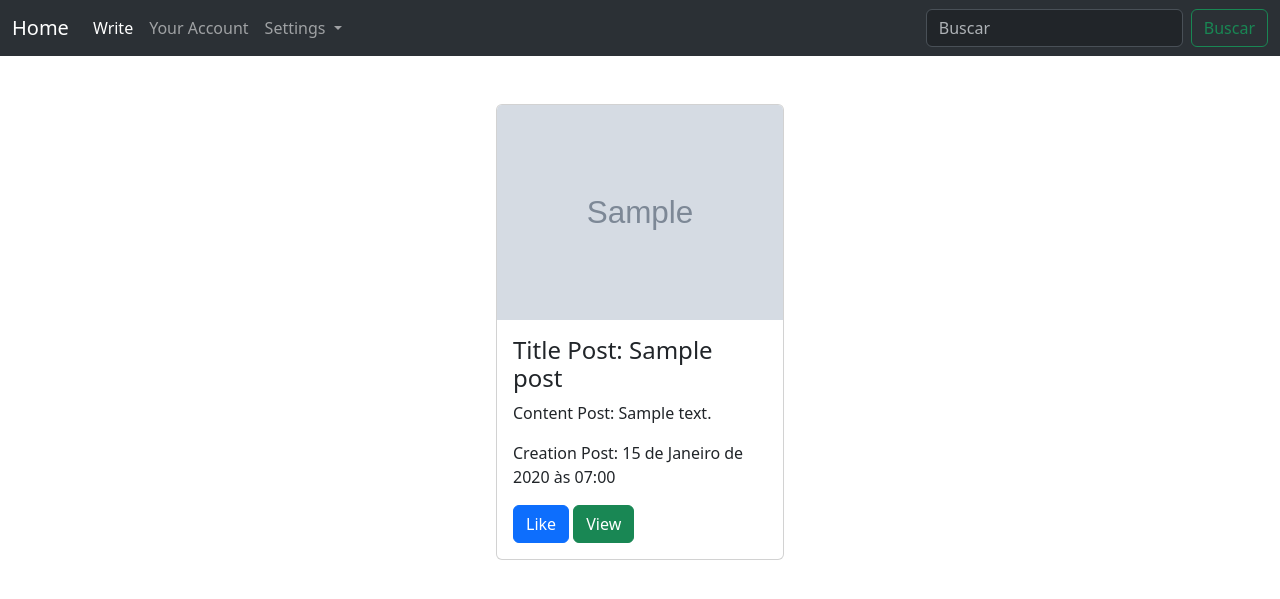
After one commit to danielluccio/Simple-Blog, a Django app: page /post_details/1/ in a window 1280 px wide. The commit adds this page. Shown: the top 599 px of the page. Run offline with Django 5.2, Linux system fonts and the light colour scheme; tables that the repository leaves empty hold one stand-in row (values such as "Sample post"); grey boxes marked "Sample" are stand-in pictures.

Commit message:
Adicionando Create e ViewPost

```diff
--- a/App/templates/base.html
+++ b/App/templates/base.html
@@ -16,7 +16,7 @@
 
     <nav class="navbar navbar-expand-lg bg-body-tertiary" data-bs-theme="dark">
   <div class="container-fluid">
-    <a class="navbar-brand" href="#">Home</a>
+    <a class="navbar-brand" href="{% url 'post_list' %}">Home</a>
     <button class="navbar-toggler" type="button" data-bs-toggle="collapse" data-bs-target="#navbarSupportedContent" aria-controls="navbarSupportedContent" aria-expanded="false" aria-label="Toggle navigation">
       <span class="navbar-toggler-icon"></span>
     </button>
@@ -41,8 +41,8 @@
         </li>
       </ul>
       <form class="d-flex" role="search">
-        <input class="form-control me-2" type="search" placeholder="Search" aria-label="Search">
-        <button class="btn btn-outline-success" type="submit">Search</button>
+        <input class="form-control me-2" type="search" placeholder="Buscar" aria-label="Search">
+        <button class="btn btn-outline-success" type="submit">Buscar</button>
       </form>
     </div>
   </div>
--- /dev/null
+++ b/App/templates/post_details.html
@@ -0,0 +1,20 @@
+{% extends 'base.html' %}
+
+{% block title %}View Post{% endblock %}
+
+{% block content %}
+
+
+<div class="d-flex justify-content-center mt-5" >
+<div class="card" style="width: 18rem;"> <!-- Cada post em um card separado -->
+    <img src="{{ post.image.url }}" alt="{{ post.title }}" style="width: 100%;" class="card-img-top">
+    <div class="card-body">
+        <h4 class="card-title"> Title Post: {{ post.title }}</h4>
+        <p class="card-text">Content Post: {{ post.description }}</p>
+        <p class="card-text">Creation Post: {{ post.created_at }}</p>
+        <a href="#" class="btn btn-primary">Like</a>
+        <a href="{% url 'post_details' post.id %}" class="btn btn-success">View</a>
+    </div>
+</div>
+</div>
+{% endblock %}
--- a/App/templates/post_list.html
+++ b/App/templates/post_list.html
@@ -16,7 +16,8 @@
         <div class="card-body">
             <h4 class="card-title">{{ post.title }}</h4>
             <p class="card-text">{{ post.description }}</p>
-            <a href="#" class="btn btn-primary">Curtir</a>
+            <a href="#" class="btn btn-primary">Like</a>
+            <a href="{% url 'post_details' post.id %}" class="btn btn-success">View</a>
         </div>
     </div>
     {% endfor %}
--- a/App/urls.py
+++ b/App/urls.py
@@ -1,8 +1,8 @@
 from django.urls import path
-from App.views import post_list
+from App.views import post_list, post_details
 
 
 urlpatterns = [
     path('', post_list, name='post_list'),
-
+    path('post_details/<int:id>/' , post_details, name='post_details'),
 ]
--- a/App/views.py
+++ b/App/views.py
@@ -1,5 +1,8 @@
 from django.shortcuts import render
+from django.http import HttpResponseRedirect
 from .models import Posts
+from .forms import PostForm
+from django.urls import reverse
 
 
 def post_list(request):
@@ -9,3 +12,22 @@ def post_list(request):
         'posts': posts
     }
     return render(request, template_name, context)
+
+def create_post(request):
+    if request.method == 'POST':
+        form = PostForm(request.POST, request.FILES)
+        if form.is_valid():
+            form = form.save(commit=False)
+            return HttpResponseRedirect(reverse('post_list'))
+
+    posts = PostForm()
+    return render(request, 'post_create', {'form': form})
+
+def post_details(request, id):
+    template_name = 'post_details.html'
+    post = Posts.objects.get(id=id)
+    context = {
+        'post': post
+    }
+
+    return render(request, template_name, context)
```
Also changed, not shown: App/forms.py (added, +7 -0 lines), App/templates/post_create.html (+9 -0 lines).
